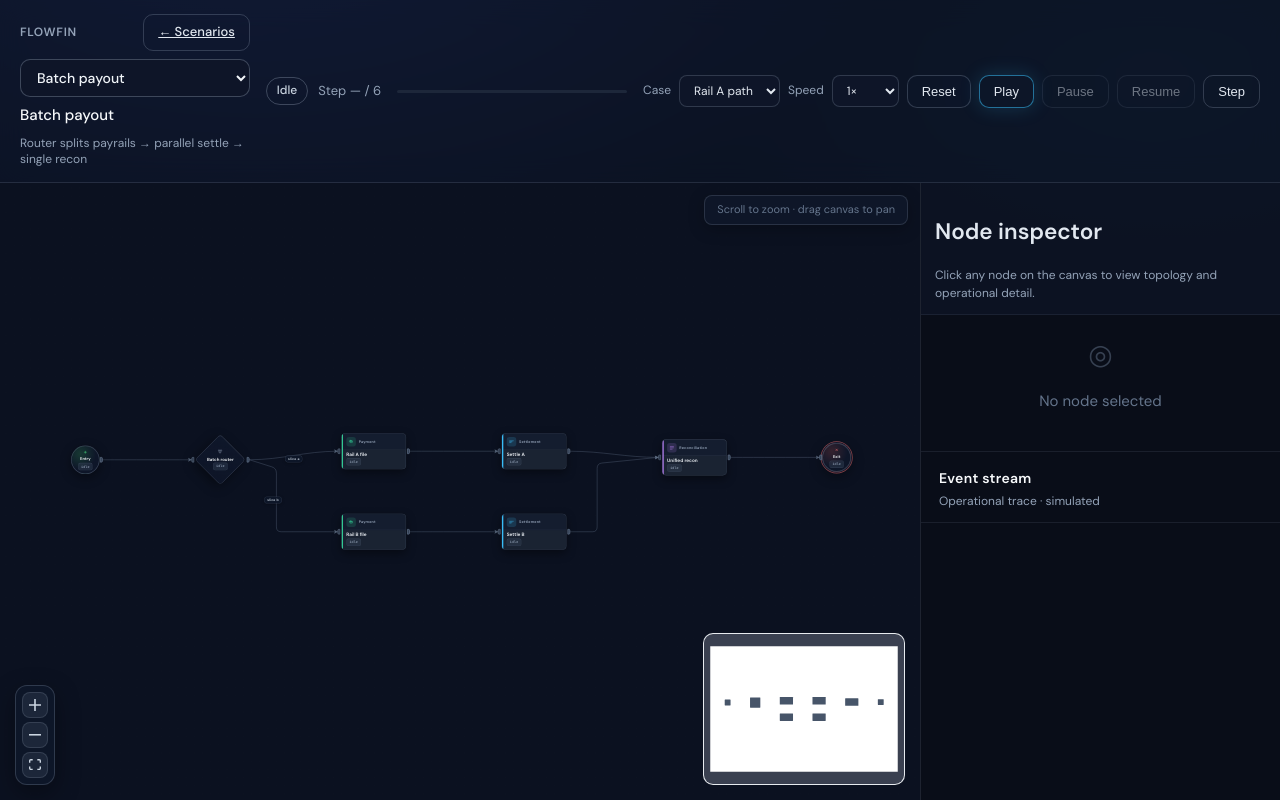
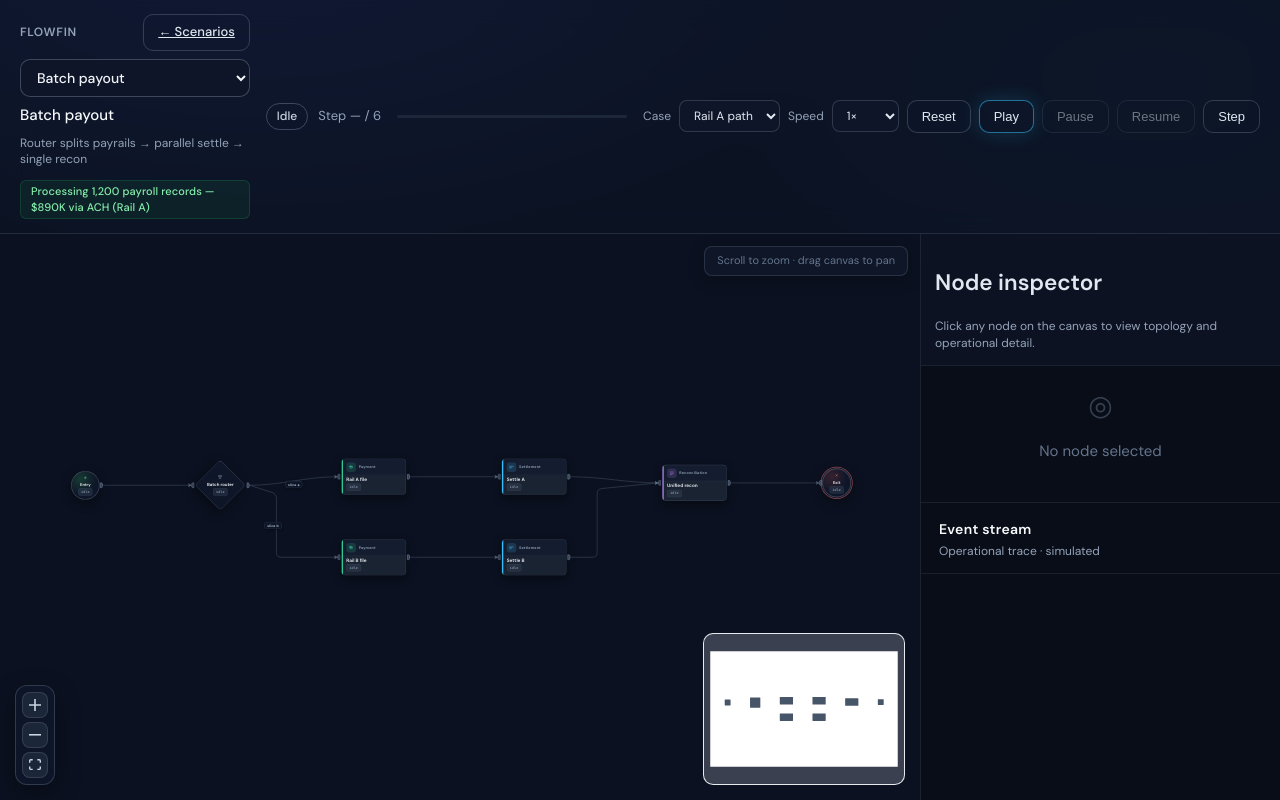
Before and after one commit to ksa-fintech-advisory/flow-fin, a React (Vite) app in the folder web/: page /playground/batch-payout in a window 1280 px wide. Built offline with nearby package versions, Linux system fonts and the light colour scheme.

Commit message:
enhance ui desing

```diff
--- a/web/src/components/OrchestrationBar.tsx
+++ b/web/src/components/OrchestrationBar.tsx
@@ -98,6 +98,11 @@ export function OrchestrationBar() {
         <span className="ff-orchestration__subtitle">
           {SCENARIOS.find((s) => s.id === scenarioId)?.subtitle ?? ''}
         </span>
+        {activeCase?.context ? (
+          <span className="ff-orchestration__context">
+            {activeCase.context}
+          </span>
+        ) : null}
       </div>
 
       <div className="ff-orchestration__status">
--- a/web/src/fdl/scenarios/index.ts
+++ b/web/src/fdl/scenarios/index.ts
@@ -168,9 +168,9 @@ export const SCENARIOS: ScenarioMeta[] = [
         { id: 'e6', source: 'nretry', target: 'nfraud', label: 're-present' },
       ],
       simulation: multiCase(900, [
-        { id: 'success', label: '✓ Approved — fraud clear', sequence: [S, 'npay', 'nfraud', 'napprove', 'nsettle', E] },
-        { id: 'soft-decline', label: '⟲ Soft decline — retry loop', sequence: [S, 'npay', 'nfraud', 'nretry', 'nfraud', 'napprove', 'nsettle', E] },
-        { id: 'hard-decline', label: '✗ Hard decline — blocked', sequence: [S, 'npay', 'nfraud'], terminalStates: { nfraud: 'failed' } },
+        { id: 'success', label: '✓ Approved — fraud clear', context: 'Merchant captures $350.00 debit card payment — fraud score 12/100', sequence: [S, 'npay', 'nfraud', 'napprove', 'nsettle', E] },
+        { id: 'soft-decline', label: '⟲ Soft decline — retry loop', context: 'Merchant captures $350.00 — soft decline on first attempt, re-presented', sequence: [S, 'npay', 'nfraud', 'nretry', 'nfraud', 'napprove', 'nsettle', E] },
+        { id: 'hard-decline', label: '✗ Hard decline — blocked', context: 'Merchant captures $350.00 — card flagged as stolen', sequence: [S, 'npay', 'nfraud'], terminalStates: { nfraud: 'failed' }, failureReason: 'Card flagged as stolen', failureMessages: { nfraud: 'Fraud screening blocked — card reported stolen' } },
       ]),
     },
   },
@@ -204,8 +204,8 @@ export const SCENARIOS: ScenarioMeta[] = [
         { id: 'e7', source: 'nrec', target: E },
       ],
       simulation: multiCase(850, [
-        { id: 'auto-approve', label: '✓ Auto-approved refund', sequence: [S, 'nw', 'npay', 'nfraud', 'nroute', 'nrec', E] },
-        { id: 'manual-review', label: '⚠ Manual review required', sequence: [S, 'nw', 'npay', 'nfraud', 'nroute', 'napprove', 'nrec', E] },
+        { id: 'auto-approve', label: '✓ Auto-approved refund', context: 'Customer requests $89.99 refund — within auto-approval threshold', sequence: [S, 'nw', 'npay', 'nfraud', 'nroute', 'nrec', E] },
+        { id: 'manual-review', label: '⚠ Manual review required', context: 'Customer requests $2,500.00 refund — exceeds auto-approval limit', sequence: [S, 'nw', 'npay', 'nfraud', 'nroute', 'napprove', 'nrec', E] },
       ]),
     },
   },
@@ -237,9 +237,9 @@ export const SCENARIOS: ScenarioMeta[] = [
         { id: 'e6', source: 'nsettle', target: E },
       ],
       simulation: multiCase(880, [
-        { id: 'pass', label: '✓ AML pass — settled', sequence: [S, 'nw', 'nroute', 'nfraud', 'nsettle', E] },
-        { id: 'review-retry', label: '⟲ AML review — resubmit', sequence: [S, 'nw', 'nroute', 'nfraud', 'nretry', 'nroute', 'nfraud', 'nsettle', E] },
-        { id: 'blocked', label: '✗ AML blocked', sequence: [S, 'nw', 'nroute', 'nfraud'], terminalStates: { nfraud: 'failed' } },
+        { id: 'pass', label: '✓ AML pass — settled', context: 'Customer buys 0.5 ETH ($1,250.00) via bank transfer — AML clear', sequence: [S, 'nw', 'nroute', 'nfraud', 'nsettle', E] },
+        { id: 'review-retry', label: '⟲ AML review — resubmit', context: 'Customer buys 2.0 BTC ($58,000.00) — requires enhanced due diligence', sequence: [S, 'nw', 'nroute', 'nfraud', 'nretry', 'nroute', 'nfraud', 'nsettle', E] },
+        { id: 'blocked', label: '✗ AML blocked', context: 'Customer attempts $150,000.00 purchase — sanctioned jurisdiction', sequence: [S, 'nw', 'nroute', 'nfraud'], terminalStates: { nfraud: 'failed' }, failureReason: 'Sanctioned jurisdiction', failureMessages: { nfraud: 'AML screening blocked — originator jurisdiction on OFAC sanctions list' } },
       ]),
     },
   },
@@ -271,8 +271,8 @@ export const SCENARIOS: ScenarioMeta[] = [
         { id: 'e6', source: 'nw', target: E },
       ],
       simulation: multiCase(920, [
-        { id: 'primary', label: '✓ Primary sweep', sequence: [S, 'nrec', 'nroute', 'nsettle', 'nw', E] },
-        { id: 'deferred', label: '⟲ Deferred → retry → sweep', sequence: [S, 'nrec', 'nroute', 'nretry', 'nroute', 'nsettle', 'nw', E] },
+        { id: 'primary', label: '✓ Primary sweep', context: 'EOD sweep — $4.2M excess liquidity routed to overnight deposit', sequence: [S, 'nrec', 'nroute', 'nsettle', 'nw', E] },
+        { id: 'deferred', label: '⟲ Deferred → retry → sweep', context: 'EOD sweep — $4.2M deferred due to cut-off, retried next window', sequence: [S, 'nrec', 'nroute', 'nretry', 'nroute', 'nsettle', 'nw', E] },
       ]),
     },
   },
@@ -306,8 +306,8 @@ export const SCENARIOS: ScenarioMeta[] = [
         { id: 'e7', source: 'nrec', target: E },
       ],
       simulation: multiCase(900, [
-        { id: 'rail-a', label: 'Rail A path', sequence: [S, 'nroute', 'npay_a', 'nset_a', 'nrec', E] },
-        { id: 'rail-b', label: 'Rail B path', sequence: [S, 'nroute', 'npay_b', 'nset_b', 'nrec', E] },
+        { id: 'rail-a', label: 'Rail A path', context: 'Processing 1,200 payroll records — $890K via ACH (Rail A)', sequence: [S, 'nroute', 'npay_a', 'nset_a', 'nrec', E] },
+        { id: 'rail-b', label: 'Rail B path', context: 'Processing 340 vendor payments — $2.1M via wire (Rail B)', sequence: [S, 'nroute', 'npay_b', 'nset_b', 'nrec', E] },
       ]),
     },
   },
@@ -339,9 +339,9 @@ export const SCENARIOS: ScenarioMeta[] = [
         { id: 'e6', source: 'nsettle', target: E },
       ],
       simulation: multiCase(900, [
-        { id: 'release', label: '✓ Released — compliance pass', sequence: [S, 'nroute', 'nfraud', 'napprove', 'nsettle', E] },
-        { id: 'hold-reroute', label: '⟲ Held → repair → re-route', sequence: [S, 'nroute', 'nfraud', 'nretry', 'nroute', 'nfraud', 'napprove', 'nsettle', E] },
-        { id: 'blocked', label: '✗ Compliance blocked', sequence: [S, 'nroute', 'nfraud'], terminalStates: { nfraud: 'failed' } },
+        { id: 'release', label: '✓ Released — compliance pass', context: 'EUR→USD $25,000.00 transfer — London to New York corridor', sequence: [S, 'nroute', 'nfraud', 'napprove', 'nsettle', E] },
+        { id: 'hold-reroute', label: '⟲ Held → repair → re-route', context: 'EUR→USD $25,000.00 — held for missing beneficiary details', sequence: [S, 'nroute', 'nfraud', 'nretry', 'nroute', 'nfraud', 'napprove', 'nsettle', E] },
+        { id: 'blocked', label: '✗ Compliance blocked', context: 'EUR→RUB $200,000.00 — sanctioned corridor', sequence: [S, 'nroute', 'nfraud'], terminalStates: { nfraud: 'failed' }, failureReason: 'Sanctioned corridor', failureMessages: { nfraud: 'Compliance blocked — destination corridor under EU sanctions' } },
       ]),
     },
   },
@@ -373,9 +373,9 @@ export const SCENARIOS: ScenarioMeta[] = [
         { id: 'e6', source: 'nsettle', target: E },
       ],
       simulation: multiCase(910, [
-        { id: 'accepted', label: '✓ Evidence accepted', sequence: [S, 'nrec', 'nfraud', 'napprove', 'nsettle', E] },
-        { id: 'retry-docs', label: '⟲ Needs docs → retry', sequence: [S, 'nrec', 'nfraud', 'nretry', 'nfraud', 'napprove', 'nsettle', E] },
-        { id: 'lost', label: '✗ Dispute lost', sequence: [S, 'nrec', 'nfraud'], terminalStates: { nfraud: 'failed' } },
+        { id: 'accepted', label: '✓ Evidence accepted', context: 'Dispute for $299.00 — merchant provides delivery tracking proof', sequence: [S, 'nrec', 'nfraud', 'napprove', 'nsettle', E] },
+        { id: 'retry-docs', label: '⟲ Needs docs → retry', context: 'Dispute for $1,450.00 — additional invoice documentation requested', sequence: [S, 'nrec', 'nfraud', 'nretry', 'nfraud', 'napprove', 'nsettle', E] },
+        { id: 'lost', label: '✗ Dispute lost', context: 'Dispute for $750.00 — insufficient evidence, merchant loses', sequence: [S, 'nrec', 'nfraud'], terminalStates: { nfraud: 'failed' }, failureReason: 'Insufficient evidence', failureMessages: { nfraud: 'Evidence review failed — documentation does not meet card network requirements' } },
       ]),
     },
   },
@@ -409,8 +409,8 @@ export const SCENARIOS: ScenarioMeta[] = [
         { id: 'e7', source: 'nsettle', target: E },
       ],
       simulation: multiCase(890, [
-        { id: 'tier2-release', label: '✓ Tier-2 → analyst → release', sequence: [S, 'npay', 'nfraud', 'nroute', 'napprove', 'nsettle', E] },
-        { id: 'cooloff-replay', label: '⟲ Deferred → cooloff → replay', sequence: [S, 'npay', 'nfraud', 'nroute', 'nretry', 'nfraud', 'nroute', 'napprove', 'nsettle', E] },
+        { id: 'tier2-release', label: '✓ Tier-2 → analyst → release', context: 'Suspicious $8,200.00 wire transfer — analyst confirms legitimate', sequence: [S, 'npay', 'nfraud', 'nroute', 'napprove', 'nsettle', E] },
+        { id: 'cooloff-replay', label: '⟲ Deferred → cooloff → replay', context: 'Suspicious $8,200.00 wire — deferred for 24h monitoring, replayed', sequence: [S, 'npay', 'nfraud', 'nroute', 'nretry', 'nfraud', 'nroute', 'napprove', 'nsettle', E] },
       ]),
     },
   },
--- a/web/src/index.css
+++ b/web/src/index.css
@@ -90,6 +90,21 @@ body {
   font-size: 12px;
   line-height: 1.4;
   color: #94a3b8;
+  max-width: 480px;
+}
+
+.ff-orchestration__context {
+  display: inline-block;
+  margin-top: 4px;
+  padding: 3px 10px;
+  font-size: 11px;
+  font-weight: 500;
+  line-height: 1.4;
+  color: #86efac;
+  background: rgba(34, 197, 94, 0.08);
+  border: 1px solid rgba(34, 197, 94, 0.18);
+  border-radius: 6px;
+  letter-spacing: 0.01em;
   max-width: 480px;
 }
 
--- a/web/src/rendering/FlowCanvas.tsx
+++ b/web/src/rendering/FlowCanvas.tsx
@@ -52,6 +52,7 @@ function FlowCanvasInner() {
   const failedEdgeIds = useRuntimeStore((s) => s.failedEdgeIds)
   const failureReason = useRuntimeStore((s) => s.failureReason)
   const nodeFailureMessages = useRuntimeStore((s) => s.nodeFailureMessages)
+  const activeEdgePayloads = useRuntimeStore((s) => s.activeEdgePayloads)
   const bindFlow = useRuntimeStore((s) => s.bindFlow)
 
   const [elkNodes, setElkNodes] = useState<Node[] | null>(null)
@@ -154,11 +155,17 @@ function FlowCanvasInner() {
           selectedNodeId != null &&
           (e.source === selectedNodeId || e.target === selectedNodeId)
         const isFailed = failedEdgeIds.includes(e.id)
-        // Override edge label during failure propagation:
-        // show the decline reason on failed response edges
-        const edgeLabel = isFailed && failureReason
-          ? `decline: ${failureReason.toLowerCase()}`
-          : e.label
+        const isActive = activeEdgeIds.includes(e.id)
+        // Edge label priority during simulation:
+        // 1. Active edge payload (packet data like "AUTH $1,000.00")
+        // 2. Failed edge decline reason ("decline: insufficient balance")
+        // 3. Static edge label from the flow definition
+        let edgeLabel = e.label
+        if (isActive && activeEdgePayloads[e.id]) {
+          edgeLabel = activeEdgePayloads[e.id]
+        } else if (isFailed && failureReason) {
+          edgeLabel = `decline: ${failureReason.toLowerCase()}`
+        }
         return {
           id: e.id,
           source: e.source,
@@ -166,7 +173,7 @@ function FlowCanvasInner() {
           type: 'execution',
           data: {
             label: edgeLabel,
-            active: activeEdgeIds.includes(e.id),
+            active: isActive,
             failed: isFailed,
             highlighted: touchesSelection,
             elkPoints: edgeGeometry[e.id]?.points,
@@ -174,7 +181,7 @@ function FlowCanvasInner() {
           },
         }
       }),
-    [flow.edges, activeEdgeIds, failedEdgeIds, failureReason, edgeGeometry, selectedNodeId, backwardIds],
+    [flow.edges, activeEdgeIds, activeEdgePayloads, failedEdgeIds, failureReason, edgeGeometry, selectedNodeId, backwardIds],
   )
 
   const onPaneClick = useCallback(() => {
--- a/web/src/stores/useRuntimeStore.ts
+++ b/web/src/stores/useRuntimeStore.ts
@@ -260,6 +260,7 @@ export const useRuntimeStore = create<RuntimeStore>((set, get) => ({
         cursor,
         nodeStates,
         activeEdgeIds: [],
+        activeEdgePayloads: {},
         failedEdgeIds, // preserve — keep all red edges visible
         failureReason,
         nodeFailureMessages,
@@ -285,11 +286,17 @@ export const useRuntimeStore = create<RuntimeStore>((set, get) => ({
     }
     let activeEdgeIds: string[] = []
     let newFailedEdgeIds = [...failedEdgeIds] // cumulative — keep previous
+    let activeEdgePayloads: Record<string, string> = {}
+    const caseEdgePayloads = simCase?.edgePayloads ?? {}
     if (cursor > 0) {
       const prevId = seq[cursor - 1]
       const eid = edgeBetween(flow, prevId, nextId)
       if (eid) {
         activeEdgeIds = [eid]
+        // Attach payload data to active edge (like a network packet)
+        if (caseEdgePayloads[eid]) {
+          activeEdgePayloads[eid] = caseEdgePayloads[eid]
+        }
         // Sticky failure propagation: once any node has been marked 'failed',
         // all subsequent edges accumulate in failedEdgeIds and stay red.
         const anyPriorFailed = seq.slice(0, cursor).some(
@@ -357,6 +364,7 @@ export const useRuntimeStore = create<RuntimeStore>((set, get) => ({
       cursor,
       nodeStates: nextStates,
       activeEdgeIds,
+      activeEdgePayloads,
       failedEdgeIds: newFailedEdgeIds,
       failureReason,
       nodeFailureMessages,
```
